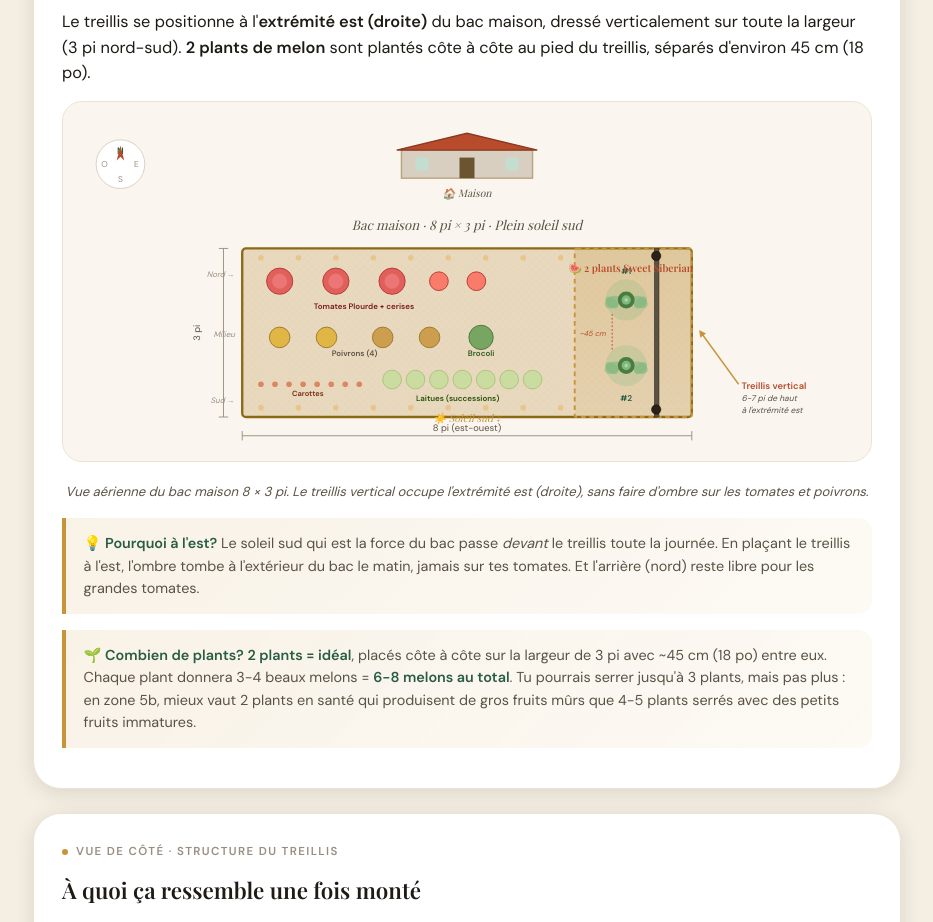
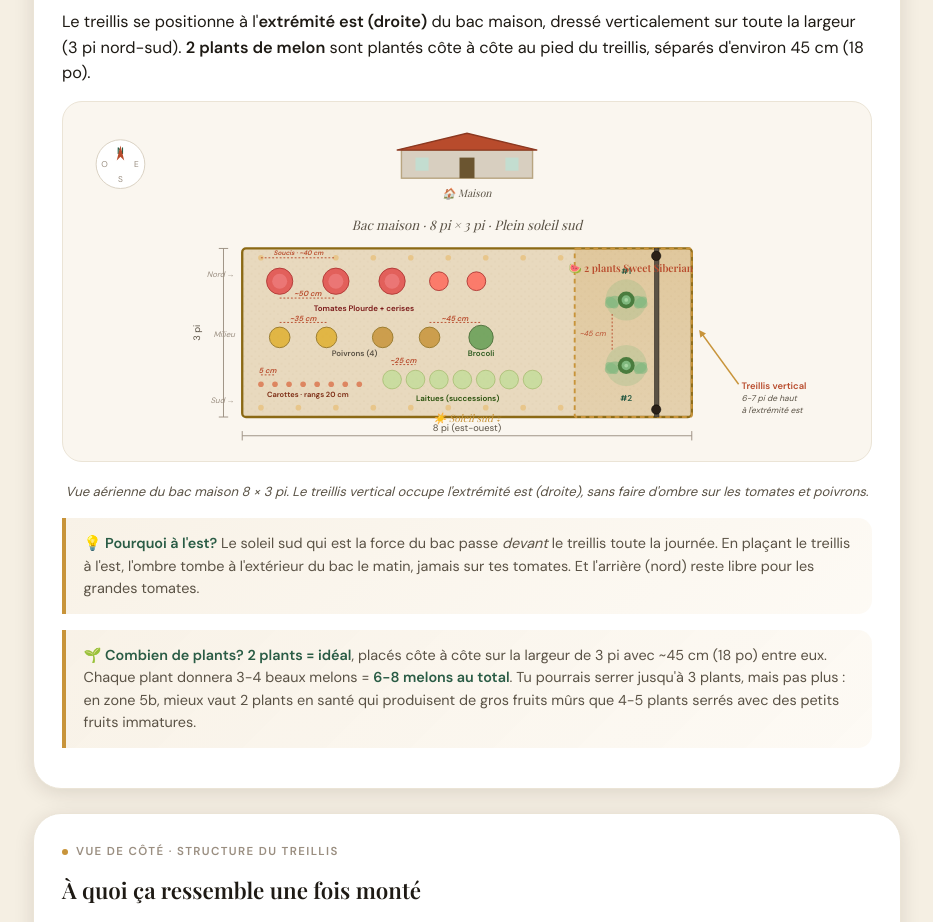
Before and after one commit to maxstjb/jardin, a plain HTML site: page guide-arche-melon.html in a window 1280 px wide. Shown: the part 845-1767 px from the top of the page, without its empty margins (173-1106 px from the left). Drawn offline with nearby package versions, Linux system fonts and the light colour scheme.

Commit message:
Add spacing indicators for each plant type in bac maison diagram
Adds dashed red lines with spacing labels for:
- Tomates Plourde (~50 cm)
- Poivrons (~35 cm)
- Poivron-to-brocoli (~45 cm)
- Carottes (5 cm, rangs 20 cm)
- Laitues (~25 cm)
- Soucis (~40 cm, en bordure nord)

Co-Authored-By: Claude Opus 4.6 <noreply@anthropic.com>

```diff
--- a/guide-arche-melon.html
+++ b/guide-arche-melon.html
@@ -426,13 +426,16 @@
 
             <!-- Soucis border (dots around the perimeter) -->
             <g fill="#E8C07A" opacity="0.75">
-              <circle cx="20" cy="10" r="3"/><circle cx="60" cy="10" r="3"/><circle cx="100" cy="10" r="3"/>
+              <circle cx="20" cy="10" r="3"/><circle cx="100" cy="10" r="3"/>
               <circle cx="140" cy="10" r="3"/><circle cx="180" cy="10" r="3"/><circle cx="220" cy="10" r="3"/>
               <circle cx="260" cy="10" r="3"/><circle cx="300" cy="10" r="3"/><circle cx="340" cy="10" r="3"/>
               <circle cx="20" cy="170" r="3"/><circle cx="60" cy="170" r="3"/><circle cx="100" cy="170" r="3"/>
               <circle cx="140" cy="170" r="3"/><circle cx="180" cy="170" r="3"/><circle cx="220" cy="170" r="3"/>
               <circle cx="260" cy="170" r="3"/><circle cx="300" cy="170" r="3"/><circle cx="340" cy="170" r="3"/>
             </g>
+            <!-- Spacing indicator between soucis (bordure nord, en remplacant 2 dots) -->
+            <line x1="20" y1="10" x2="100" y2="10" stroke="#B84B2C" stroke-width="1" stroke-dasharray="2,2"/>
+            <text x="60" y="7" text-anchor="middle" font-family="DM Sans" font-size="7" font-style="italic" fill="#B84B2C" font-weight="600">Soucis · ~40 cm</text>
 
             <!-- Row labels on left -->
             <text x="-8" y="30" text-anchor="end" font-family="DM Sans" font-size="8.5" font-style="italic" fill="#9A8E80">Nord →</text>
@@ -450,7 +453,10 @@
               <circle cx="160" cy="35" r="8" fill="#F08080" opacity="0.7"/>
               <circle cx="210" cy="35" r="10" fill="#FF6B5D" opacity="0.85" stroke="#A82020" stroke-width="1"/>
               <circle cx="250" cy="35" r="10" fill="#FF6B5D" opacity="0.85" stroke="#A82020" stroke-width="1"/>
-              <text x="130" y="65" text-anchor="middle" font-family="DM Sans" font-size="8.5" fill="#7A1818" font-weight="600">Tomates Plourde + cerises</text>
+              <!-- Spacing indicator between Plourde -->
+              <line x1="40" y1="53" x2="100" y2="53" stroke="#B84B2C" stroke-width="1" stroke-dasharray="2,2"/>
+              <text x="70" y="51" text-anchor="middle" font-family="DM Sans" font-size="8" font-style="italic" fill="#B84B2C" font-weight="600">~50 cm</text>
+              <text x="130" y="67" text-anchor="middle" font-family="DM Sans" font-size="8.5" fill="#7A1818" font-weight="600">Tomates Plourde + cerises</text>
             </g>
 
             <!-- MILIEU - Poivrons + brocoli -->
@@ -460,6 +466,12 @@
               <circle cx="150" cy="95" r="11" fill="#C8943A" opacity="0.85" stroke="#8B6914" stroke-width="1"/>
               <circle cx="200" cy="95" r="11" fill="#C8943A" opacity="0.85" stroke="#8B6914" stroke-width="1"/>
               <circle cx="255" cy="95" r="13" fill="#5B9A4D" opacity="0.8" stroke="#2E5B20" stroke-width="1"/>
+              <!-- Spacing indicator between poivrons -->
+              <line x1="40" y1="79" x2="90" y2="79" stroke="#B84B2C" stroke-width="1" stroke-dasharray="2,2"/>
+              <text x="65" y="77" text-anchor="middle" font-family="DM Sans" font-size="8" font-style="italic" fill="#B84B2C" font-weight="600">~35 cm</text>
+              <!-- Spacing indicator between poivron and brocoli -->
+              <line x1="200" y1="79" x2="255" y2="79" stroke="#B84B2C" stroke-width="1" stroke-dasharray="2,2"/>
+              <text x="227" y="77" text-anchor="middle" font-family="DM Sans" font-size="8" font-style="italic" fill="#B84B2C" font-weight="600">~45 cm</text>
               <text x="120" y="115" text-anchor="middle" font-family="DM Sans" font-size="8.5" fill="#5A5245" font-weight="600">Poivrons (4)</text>
               <text x="255" y="115" text-anchor="middle" font-family="DM Sans" font-size="8.5" fill="#2E5B20" font-weight="600">Brocoli</text>
             </g>
@@ -472,13 +484,19 @@
                 <circle cx="65" cy="145" r="3"/><circle cx="80" cy="145" r="3"/><circle cx="95" cy="145" r="3"/>
                 <circle cx="110" cy="145" r="3"/><circle cx="125" cy="145" r="3"/>
               </g>
-              <text x="70" y="158" text-anchor="middle" font-family="DM Sans" font-size="8" fill="#7A2810" font-weight="600">Carottes</text>
+              <!-- Spacing indicator between carottes -->
+              <line x1="20" y1="135" x2="35" y2="135" stroke="#B84B2C" stroke-width="1" stroke-dasharray="2,2"/>
+              <text x="27" y="133" text-anchor="middle" font-family="DM Sans" font-size="8" font-style="italic" fill="#B84B2C" font-weight="600">5 cm</text>
+              <text x="70" y="159" text-anchor="middle" font-family="DM Sans" font-size="8" fill="#7A2810" font-weight="600">Carottes · rangs 20 cm</text>
               <!-- Laitues -->
               <g fill="#C0DD97" opacity="0.75" stroke="#639922" stroke-width="0.5">
                 <circle cx="160" cy="140" r="10"/><circle cx="185" cy="140" r="10"/><circle cx="210" cy="140" r="10"/>
                 <circle cx="235" cy="140" r="10"/><circle cx="260" cy="140" r="10"/><circle cx="285" cy="140" r="10"/>
                 <circle cx="310" cy="140" r="10"/>
               </g>
+              <!-- Spacing indicator between laitues -->
+              <line x1="160" y1="124" x2="185" y2="124" stroke="#B84B2C" stroke-width="1" stroke-dasharray="2,2"/>
+              <text x="172" y="122" text-anchor="middle" font-family="DM Sans" font-size="8" font-style="italic" fill="#B84B2C" font-weight="600">~25 cm</text>
               <text x="230" y="163" text-anchor="middle" font-family="DM Sans" font-size="8.5" fill="#27500A" font-weight="600">Laitues (successions)</text>
             </g>
 
```
